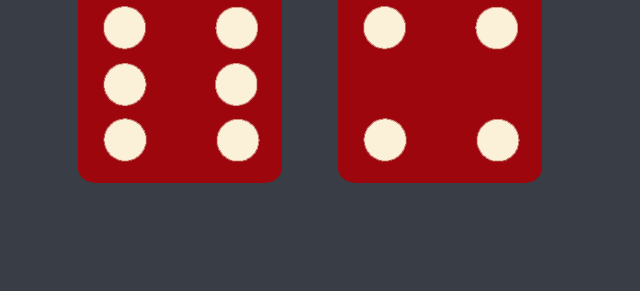
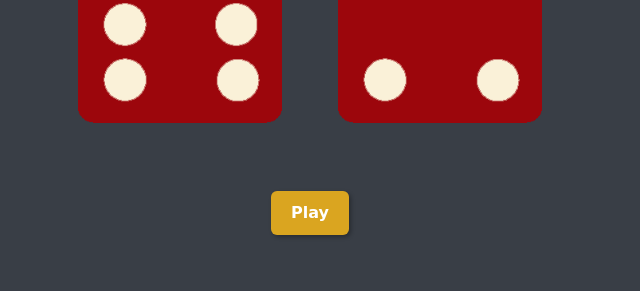
Before and after one commit to AtharvaSachan123/dice-game, a plain HTML site: page index.html in a window 1280 px wide. Shown: the part 509-800 px from the top of the page, without its empty margins (330-970 px from the left). Drawn offline with nearby package versions, Linux system fonts and the light colour scheme.

Commit message:
second commit

```diff
--- a/index.html
+++ b/index.html
@@ -3,9 +3,11 @@
   <head>
     <meta charset="utf-8">
     <title>Dicee</title>
+
+    <link href="https://fonts.googleapis.com/css?family=Indie+Flower|Lobster" rel="stylesheet">
+    <link href="https://cdn.jsdelivr.net/npm/bootstrap@5.3.1/dist/css/bootstrap.min.css" rel="stylesheet" integrity="sha384-4bw+/aepP/YC94hEpVNVgiZdgIC5+VKNBQNGCHeKRQN+PtmoHDEXuppvnDJzQIu9" crossorigin="anonymous">
+    <script src="https://cdn.jsdelivr.net/npm/bootstrap@5.3.1/dist/js/bootstrap.bundle.min.js" integrity="sha384-HwwvtgBNo3bZJJLYd8oVXjrBZt8cqVSpeBNS5n7C8IVInixGAoxmnlMuBnhbgrkm" crossorigin="anonymous"></script>
     <link rel="stylesheet" href="styles.css">
-    <link href="https://fonts.googleapis.com/css?family=Indie+Flower|Lobster" rel="stylesheet">
-
   </head>
   <body>
 
@@ -23,6 +25,8 @@
       </div>
 
     </div>
+    <div class="conti">    <button type="button" class="btn" id="pao">Play</button>
+    </div>
 
     <script src="./index.js" ></script>
   </body>
--- a/styles.css
+++ b/styles.css
@@ -31,3 +31,29 @@ p {
 img {
   width: 80%;
 }
+.btn {
+  padding: 10px 20px;
+  background-color: goldenrod;
+  color:white;
+  box-shadow: 2px 2px 4px rgba(0, 0, 0, 0.3);
+  font-weight: bold;
+  border: none;
+  cursor: pointer;
+  font-family:  cursive;
+}
+.conti{
+    display: flex;
+    align-items: center;
+    justify-content: center;
+    margin-top: 5%;
+}
+
+
+.btn:hover {
+  background-color: #aaa;
+  color: black;
+}
+
+ .btn:active {
+  background-color: lightblue;
+  color: black;}
```
